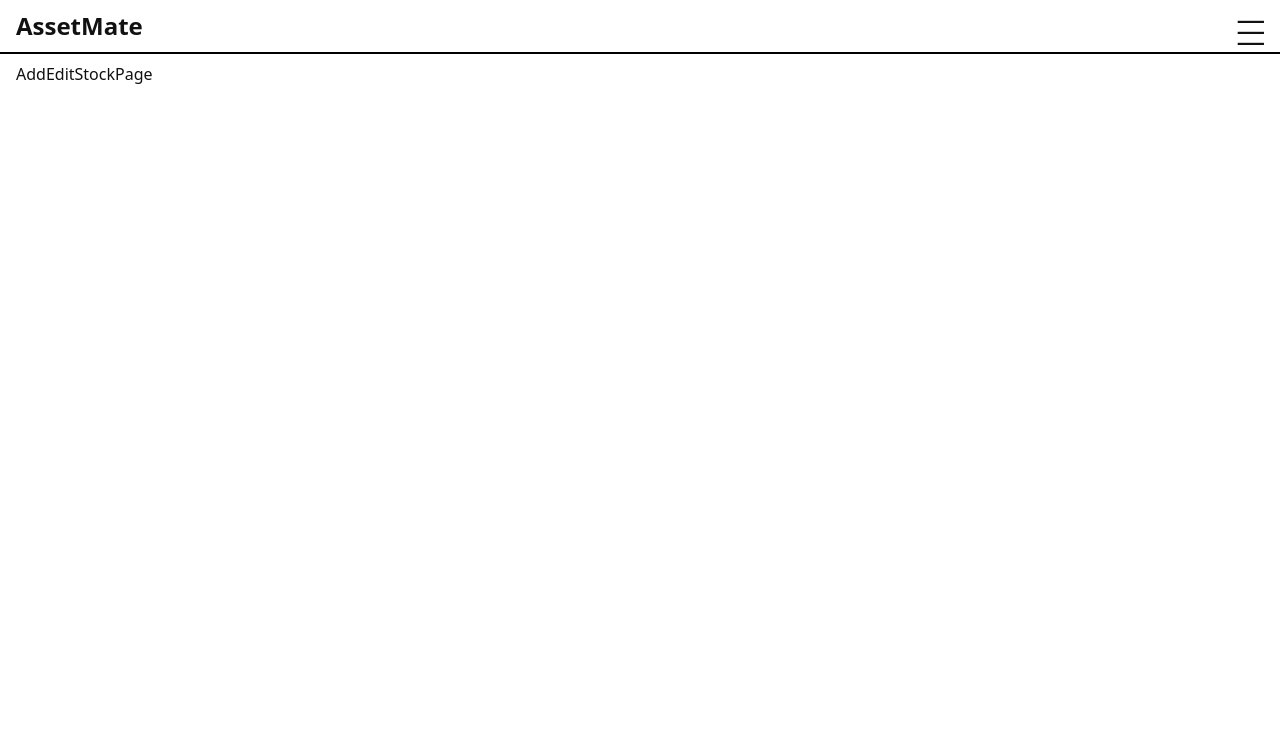
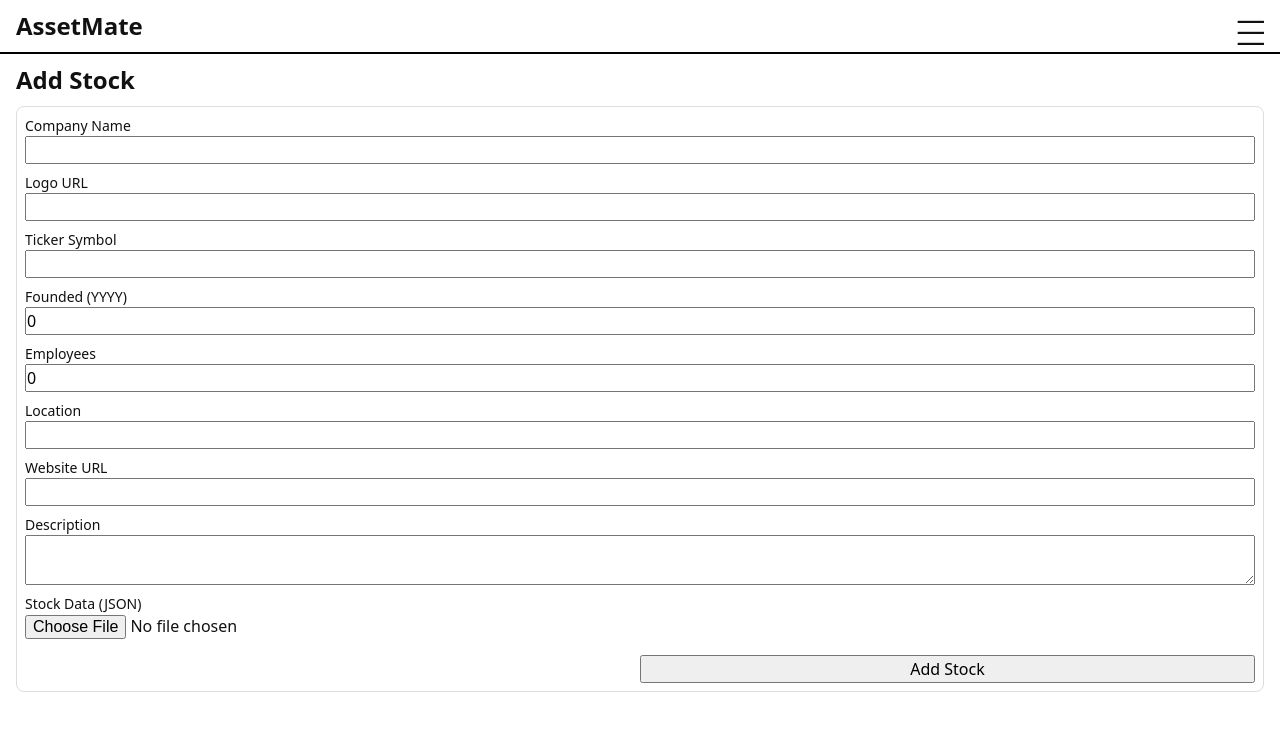
Before and after one commit to tiMtanic/asset-mate-react, a React (Vite) app: page /stocks/add in a window 1280 px wide. Shown: the top 730 px of the page. Built offline with nearby package versions, Linux system fonts and the light colour scheme.

Commit message:
Add implementation for the AddEditStockPage

```diff
--- a/src/components/AddEditStockForm.jsx
+++ b/src/components/AddEditStockForm.jsx
@@ -1,9 +1,157 @@
-import React from 'react'
+import React, { useEffect, useState } from "react";
+import { useNavigate, useParams } from "react-router-dom";
+import { addEodTicks, addStock, deleteStock, getEodTicks, getStock, updateStock } from "../services/assetMateApi";
 
 function AddEditStockForm() {
+  const { stockId } = useParams();
+  const navigate = useNavigate();
+  const [stock, setStock] = useState({
+    tickerSymbol: "",
+    companyName: "",
+    logoUrl: "",
+    foundedYear: 0,
+    employeesCount: 0,
+    location: "",
+    websiteUrl: "",
+    description: ""
+  });
+  const [IsLoading, setIsLoading] = useState(true);
+
+  useEffect(() => {
+    setIsLoading(true);
+    stockId ? loadStock() : setIsLoading(false);
+  }, [stockId]);
+
+  const loadStock = async () => {
+    try {
+      setStock(await getStock(stockId));
+      setIsLoading(false);
+    } catch (error) {
+      // TODO: error handling
+      console.log(error);
+    }
+  };
+
+  const handleSubmit = async (e) => {
+    try {
+      setIsLoading(true);
+      e.preventDefault();
+
+      const response = stockId ? await updateStock(stockId, stock) : await addStock(stock);
+      const formJson = Object.fromEntries(new FormData(e.target).entries());
+      const file = formJson["stockDataJson"];
+
+      if (file.name !== "") {
+        const contents = await file.text();
+        const data = JSON.parse(contents);
+
+        // Get last timestamp
+        const lastEodTick = stockId ? await getEodTicks(stockId, 1) : null;
+        const eodTicks = transformJsonData(response.id, lastEodTick?.data[0]?.date, data);
+
+        await Promise.all(
+          eodTicks.map((item) => addEodTicks(item))
+        );
+
+      }
+
+      navigate(`/stocks/${response.id}`);
+    } catch (error) {
+      // TODO: error handling
+      console.log(error);
+    }
+  }
+
+  const transformJsonData = (stockId, lastTimestamp, originalJson) => {
+    const eodTicks = [];
+    originalJson.chart.result[0].timestamp.forEach((timestamp, i) => {
+      if (!lastTimestamp || timestamp > lastTimestamp) {
+        eodTicks.push(
+          {
+            "stockId": stockId,
+            "date": timestamp,
+            "open": originalJson.chart.result[0].indicators.quote[0].open[i],
+            "high": originalJson.chart.result[0].indicators.quote[0].high[i],
+            "low": originalJson.chart.result[0].indicators.quote[0].low[i],
+            "close": originalJson.chart.result[0].indicators.quote[0].close[i],
+            "volume": originalJson.chart.result[0].indicators.quote[0].volume[i]
+          });
+      }
+    });
+
+    return eodTicks;
+    // chart.result[0].
+    // timestamp
+    //
+    // indicators.quote[0].
+    // open high low close volume (Array)
+    // adjclose[0].adjclose (Array)
+
+  }
+
+  const handleClickDelete = async (e) => {
+    try {
+      setIsLoading(true);
+      e.preventDefault();
+      await deleteStock(stockId);
+      navigate(`/stocks`);
+    } catch (error) {
+      // TODO: error handling
+      console.log(error);
+    }
+  };
+
+  const handleInputChange = (e) => setStock({...stock, [e.target.name]: e.target.value});
+
   return (
-    <div>AddEditStockForm</div>
-  )
+    <>
+      {IsLoading ? <p>Loading...</p> :
+      <div id="stock-add-edit-container">
+        <form onSubmit={handleSubmit}>
+          <div className="form-input-container">
+            <label htmlFor="company-name">Company Name</label>
+            <input name="companyName" id="company-name" type="text" value={stock.companyName} onChange={handleInputChange} />
+          </div>
+          <div className="form-input-container">
+            <label htmlFor="logo-url">Logo URL</label>
+            <input name="logoUrl" id="logo-url" type="url" value={stock.logoUrl} onChange={handleInputChange} />
+          </div>
+          <div className="form-input-container">
+            <label htmlFor="ticker-symbol">Ticker Symbol</label>
+            <input name="tickerSymbol" id="ticker-symbol" type="text" value={stock.tickerSymbol} onChange={handleInputChange} />
+          </div>
+          <div className="form-input-container">
+            <label htmlFor="founded-year">Founded (YYYY)</label>
+            <input name="foundedYear" id="founded-year" type="number" value={stock.foundedYear} onChange={handleInputChange} />
+          </div>
+          <div className="form-input-container">
+            <label htmlFor="employees-count">Employees</label>
+            <input name="employeesCount" id="employees-count" type="number" value={stock.employeesCount} onChange={handleInputChange} />
+          </div>
+          <div className="form-input-container">
+            <label htmlFor="location">Location</label>
+            <input name="location" id="location" type="text" value={stock.location} onChange={handleInputChange} />
+          </div>
+          <div className="form-input-container">
+            <label htmlFor="website-url">Website URL</label>
+            <input name="websiteUrl" id="website-url" type="url" value={stock.websiteUrl} onChange={handleInputChange} />
+          </div>
+          <div className="form-input-container">
+            <label htmlFor="description">Description</label>
+            <textarea name="description" id="description" type="text" value={stock.description} onChange={handleInputChange} />
+          </div>
+          <div className="form-input-container">
+            <label htmlFor="stock-data-json">Stock Data (JSON)</label>
+            <input name="stockDataJson" id="stock-data-json" type="file" accept="application/json" />
+          </div>
+          <div id="form-actions">
+            {stockId && <button onClick={handleClickDelete}>Delete</button>}
+            <button type="submit">{stockId ? "Edit" : "Add"} Stock</button>
+          </div>
+        </form>
+      </div>}
+    </>
+  );
 }
 
-export default AddEditStockForm
+export default AddEditStockForm;
--- a/src/components/RecentPriceData.jsx
+++ b/src/components/RecentPriceData.jsx
@@ -37,7 +37,7 @@
     <>
       {isLoading ? <p>Loading...</p> :
       <div className="price-details">
-        <p className="current-price">${recentPriceData[0]?.close}</p>
+        {recentPriceData[0] != null && <p className="current-price">${recentPriceData[0]?.close.toFixed(2)}</p>}
         {priceDifference != null && (
         <p className={priceDifference > 0 ? "positive" : "negative"}>
           {priceDifference > 0 ? `+${priceDifference}` : priceDifference}%
--- a/src/index.css
+++ b/src/index.css
@@ -147,17 +147,17 @@
   gap: 16px;
 }
 
-#stock-details .stock-actions {
+#stock-details .stock-actions, #form-actions {
   display: flex;
   gap: 16px;
   justify-content: space-between;
 }
 
-#stock-details .stock-actions button {
+#stock-details .stock-actions button, #form-actions button {
   width: 50%;
 }
 
-#stock-details .stock-about, #stock-details .stock-info {
+#stock-details .stock-about, #stock-details .stock-info, #stock-add-edit-container {
   border: 1px solid #DDDDDD;
   border-radius: 8px;
   padding: 8px;
@@ -182,3 +182,23 @@
   width: 28px;
   height: 28px;
 }
+
+#stock-add-edit-container form {
+  display: flex;
+  flex-direction: column;
+  gap: 8px;
+}
+
+.form-input-container {
+  display: flex;
+  flex-direction: column;
+}
+
+.form-input-container label {
+  font-size: 14px;
+}
+
+#form-actions {
+  margin-top: 8px;
+  justify-content: flex-end;
+}
--- a/src/pages/AddEditStockPage.jsx
+++ b/src/pages/AddEditStockPage.jsx
@@ -1,8 +1,15 @@
 import React from 'react'
+import AddEditStockForm from '../components/AddEditStockForm'
+import { useParams } from 'react-router-dom'
 
 function AddEditStockPage() {
+  const {stockId} = useParams();
+
   return (
-    <div>AddEditStockPage</div>
+    <>
+      <h1>{stockId ? "Edit": "Add"} Stock</h1>
+      <AddEditStockForm />
+    </>
   )
 }
 
--- a/src/services/assetMateApi.js
+++ b/src/services/assetMateApi.js
@@ -14,9 +14,33 @@
     return response.data;
 }
 
+export async function addStock(newStock) {
+    const response = await axios.post(`${BASE_URL}/stocks`, newStock);
+    console.log("addStock", response.data);
+    return response.data;
+}
+
+export async function updateStock(stockId, updatedStock) {
+    const response = await axios.put(`${BASE_URL}/stocks/${stockId}`, updatedStock);
+    console.log("updateStock", response.data);
+    return response.data;
+}
+
+export async function deleteStock(stockId) {
+    const response = await axios.delete(`${BASE_URL}/stocks/${stockId}?_dependent=watchlist&_dependent=eodTicks`);
+    console.log("deleteStock", response.data);
+    return response.data;
+}
+
 export async function getEodTicks(stockId, daysInPast) {
     const response = await axios.get(`${BASE_URL}/eodTicks?stockId=${stockId}${daysInPast ? "&_sort=-date&_page=1&_per_page=" + daysInPast : ""}`);
-    console.log(response.data);
+    console.log("getEodTicks", response.data);
+    return response.data;
+}
+
+export async function addEodTicks(eodTicks) {
+    const response = await axios.post(`${BASE_URL}/eodTicks`, eodTicks);
+    console.log("addEodTicks", response.data);
     return response.data;
 }
 
```
